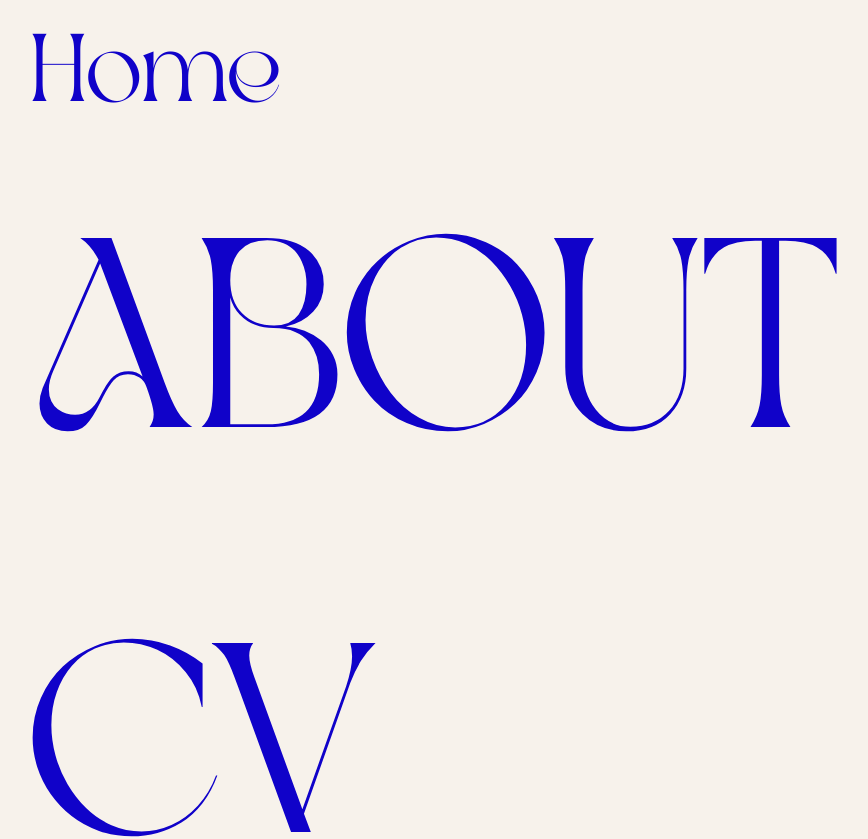
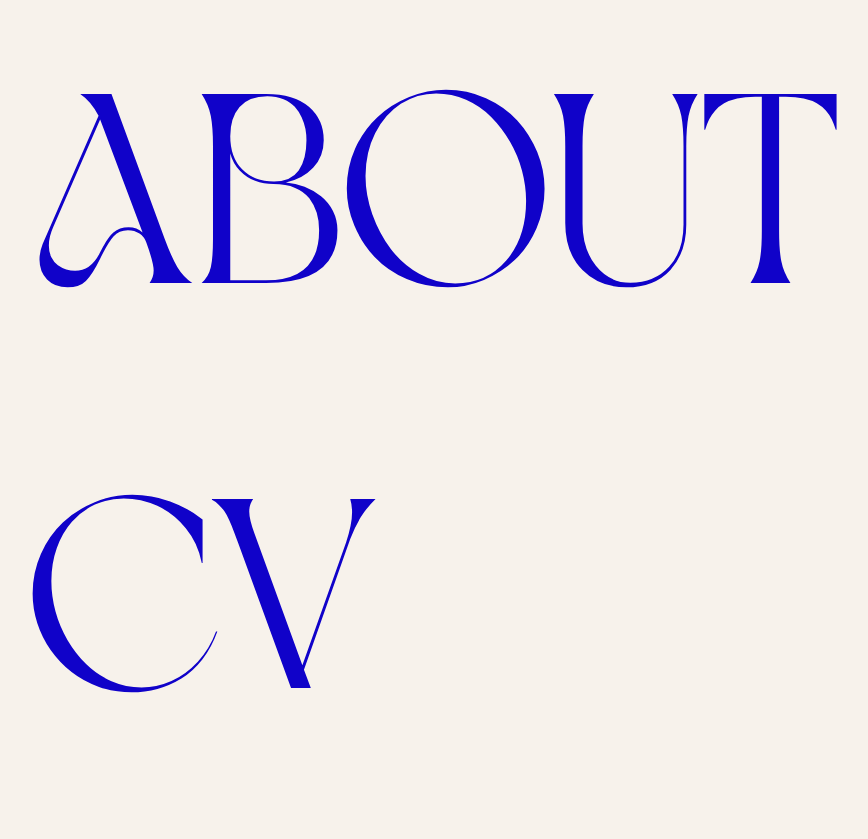
Before and after one commit to lisamarieandersson/showcase-pro, a React (Vite) app: page / in a window 1280 px wide. Shown: the top 839 px of the page, without its empty margins (150-1018 px from the left). Built offline with nearby package versions, Linux system fonts and the light colour scheme.

Commit message:
comment out h1

```diff
--- a/src/pages/HomePage.tsx
+++ b/src/pages/HomePage.tsx
@@ -4,7 +4,7 @@ import NavigationMenu from '../components/navigation-menu/NavigationMenu';
 function HomePage() {
   return (
     <div>
-      <h1>Home</h1>
+      {/* <h1>Home</h1> */}
       <NavigationMenu />
     </div>
   );
```
